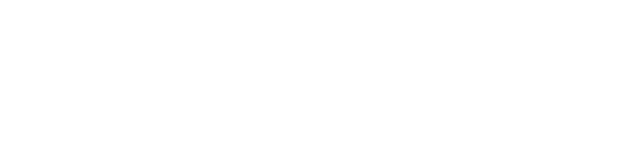
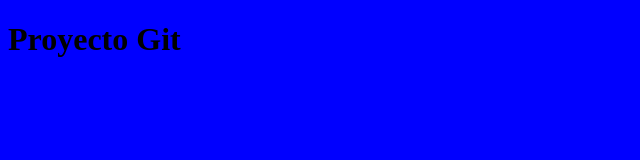
Before and after one commit to flondono/CursoGit, a plain HTML site: page index.html in a window 1280 px wide. Shown: the whole page, without its empty margins (0-640 px from the left). Drawn offline with Linux system fonts and the light colour scheme.

```diff
--- /dev/null
+++ b/css/estilos.css
@@ -0,0 +1,6 @@
+@charset "utf-8";
+/*Hoja de estilos*/
+
+body{
+    background-color: blue;
+}
--- a/index.html
+++ b/index.html
@@ -3,9 +3,10 @@
 <head>
     <meta charset="UTF-8">
     <meta name="viewport" content="width=device-width, initial-scale=1.0">
+    <link href="css/estilos.css" rel="stylesheet" type="text/css">
     <title>Document</title>
 </head>
 <body>
-
+    <h1>Proyecto Git</h1>
 </body>
 </html>
--- /dev/null
+++ b/js/javascript.js
@@ -0,0 +1 @@
+//JavaScript
```
